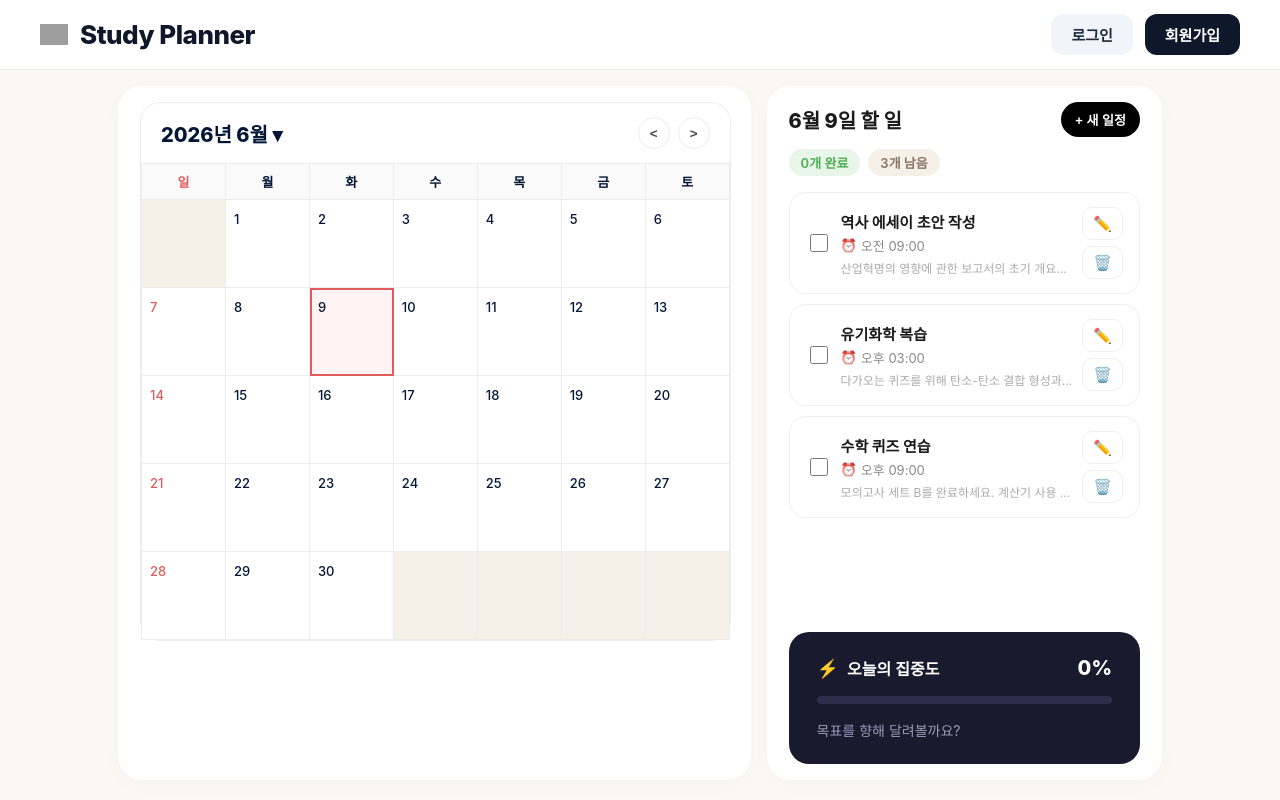
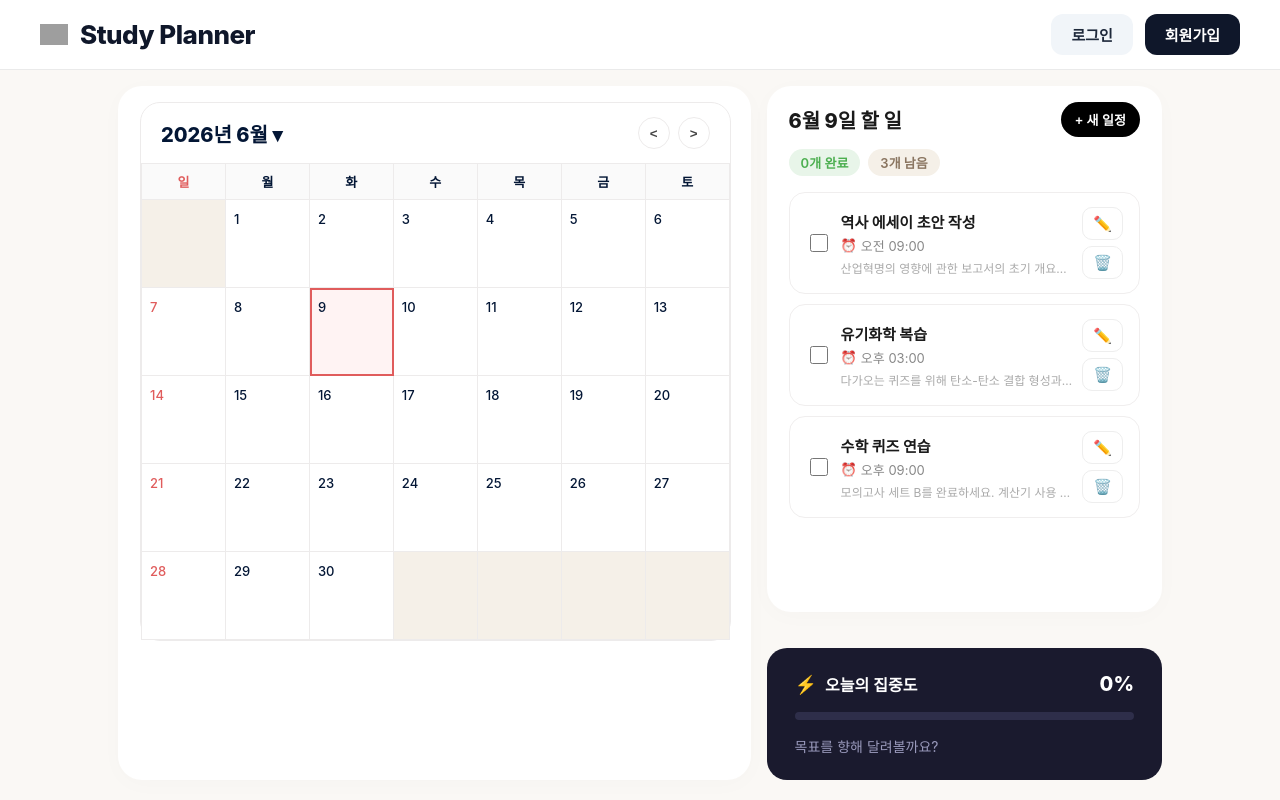
Before and after one commit to uous-sw-5-team/sw_5_frontend, a React (Vite) app: page / in a window 1280 px wide. Built offline with nearby package versions, Linux system fonts and the light colour scheme; grey boxes are pictures that could not be loaded.

Commit message:
수정: FocusTracker 독립 카드로 분리

```diff
--- a/src/pages/MainPage.tsx
+++ b/src/pages/MainPage.tsx
@@ -18,7 +18,7 @@ const PageContainer = styled.div`
 
 const MainContent = styled.main`
   display: grid;
-  grid-template-columns: 1.6fr 1fr;
+  grid-template-columns: minmax(0, 1.6fr) minmax(0, 1fr);
   gap: 16px;
   padding: 16px 28px 20px 28px;
   flex: 1;
@@ -38,10 +38,20 @@ const ContentCard = styled.div`
   overflow: hidden;
 `;
 
+const RightColumn = styled.div`
+  display: flex;
+  flex-direction: column;
+  gap: 16px;
+  min-height: 0;
+  height: 100%;
+`;
+
 const RightCard = styled(ContentCard)`
   display: flex;
   flex-direction: column;
   gap: 12px;
+  flex: 1;
+  min-height: 0;
 `;
 
 const TodoScrollArea = styled.div`
@@ -194,6 +204,7 @@ export const MainPage = () => {
         <ContentCard>
           <Calendar selectedDate={selectedDate} onDateSelect={setSelectedDate} />
         </ContentCard>
+        <RightColumn>
           <RightCard>
             <DateHeader>
               <DateLargeText>{toKoreanDate(selectedDate)}</DateLargeText>
@@ -246,8 +257,9 @@ export const MainPage = () => {
                 remaining={remaining}
               />
             </TodoScrollArea>
+          </RightCard>
           <FocusTracker percentage={percentage} />
-        </RightCard>
+        </RightColumn>
       </MainContent>
     </PageContainer>
   );
```
Lines whose indentation alone changed are shown as unchanged.
